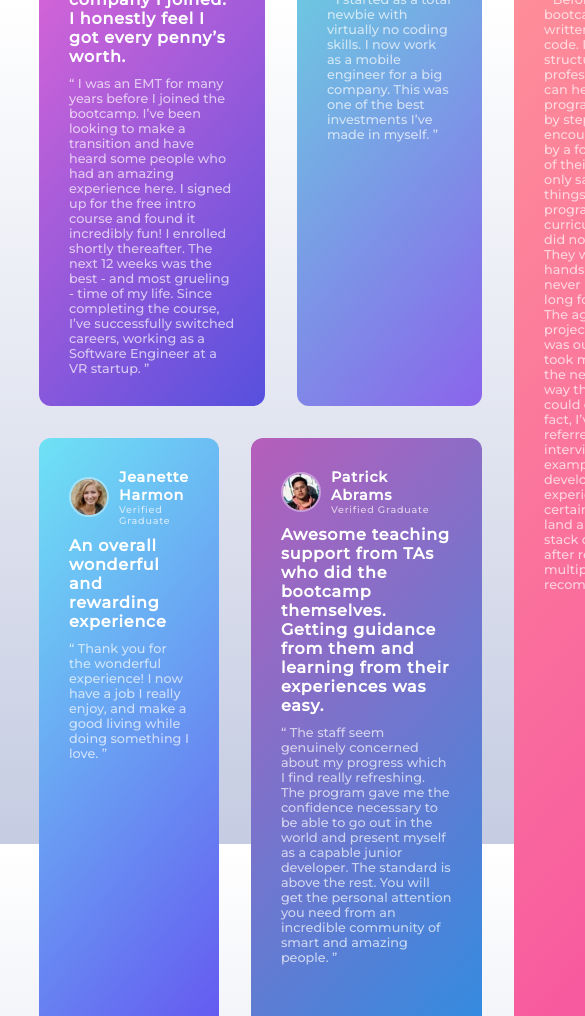
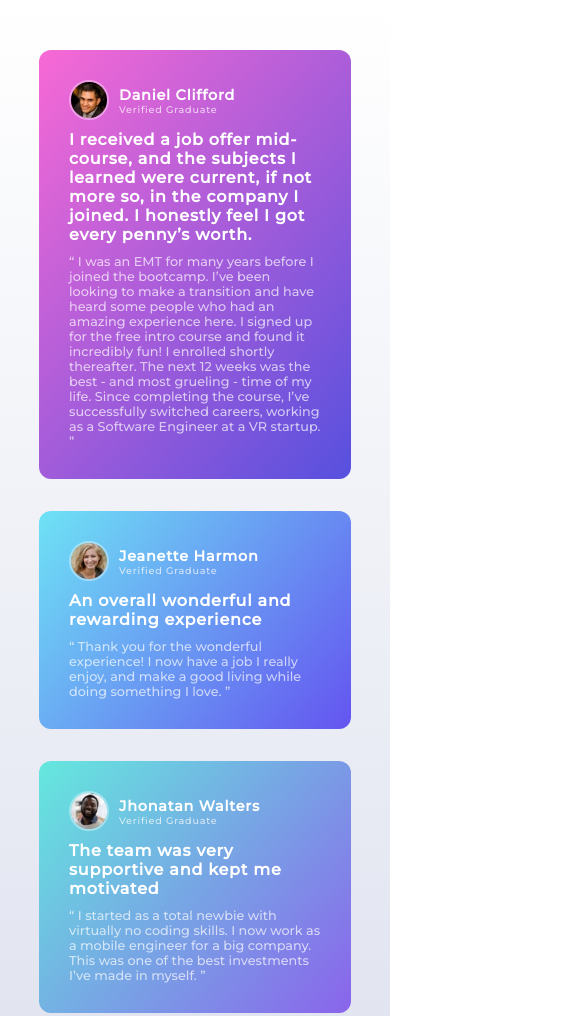
Before and after one commit to Huilensolis/Grid-Layout, a plain HTML site: page index.html in a window 390 px wide. Shown: the top 1016 px of the page, 585 px wide, since content can reach past the window. Drawn offline with Linux system fonts and the light colour scheme; a web font is replaced by a local one.

Commit message:
Phone & Tablet Responsive

```diff
--- a/css/mobile-tablet.css
+++ b/css/mobile-tablet.css
@@ -0,0 +1,41 @@
+@media (max-width: 1300px){
+    .grid-container{
+        margin-top: 50px;
+        margin-bottom: 50px;
+        display: grid;
+        grid-template-columns: 1fr 1fr;
+        grid-template-rows: auto;
+    }
+    .review:first-child{
+        grid-column: 3 span;
+    }
+    .review:nth-child(2){
+        grid-column: 2 / 4;
+    }
+    .review:nth-child(3){
+        grid-column: 1 / 2;
+        grid-row: 2 / 2;
+    }
+    .review:nth-child(4){
+        grid-column: 1/ 4;
+    }
+    #last-review{
+        grid-column: 1 / 4;
+        grid-row: 4;
+    }
+}
+@media (max-width: 750px){
+    .grid-container{
+    }
+    .review:nth-child(3){
+        grid-column: 1 / 4;
+        /* grid-row: 3 / 3; */
+    }
+    .review:nth-child(2){
+        grid-column: 1 / 4;
+    }
+    #last-review{
+        grid-column: 1 / 4;
+        grid-row: 5;
+    }
+}
--- a/css/styles.css
+++ b/css/styles.css
@@ -6,8 +6,9 @@
 body{
     font-size: 62.5%;
     display: flex;
-    height: 100vh;
+    min-height: 100vh;
     width: 100vw;
+    max-height: auto;
     align-items: center;
     justify-content: center;
     background-image: linear-gradient(hsl(0, 0%, 100%), hsl(226, 33%, 83%));
@@ -17,7 +18,7 @@ body{
     font-family: 'Montserrat', sans-serif;
 }
 /* grid styles */
-.grid-container{
+main{
     width: 80%;
     gap: 2rem;
     display: grid;
--- a/index.html
+++ b/index.html
@@ -5,7 +5,7 @@
   <meta name="viewport" content="width=device-width, initial-scale=1.0"> <!-- displays site properly based on user's device -->
   <!-- styles sheets -->
   <!-- mobile -->
-  <link rel="stylesheet" href="./css/mobile-tablet.css" media="screen and (min-width:">
+  <link rel="stylesheet" href="./css/mobile-tablet.css" media="screen and (max-width: 1300px)">
   <link rel="stylesheet" href="./css/styles.css">
   <link rel="icon" type="image/png" sizes="32x32" href="./images/favicon-32x32.png">
   <!-- fonts link -->
@@ -91,7 +91,7 @@
       </div>
     </article>
     <!-- 3d review -->
-    <article class="review">
+    <article class="review last-review" id="last-review">
       <div class="user">
         <img src="./images/image-kira.jpg" alt="woman pic">
         <div class="text">
```
